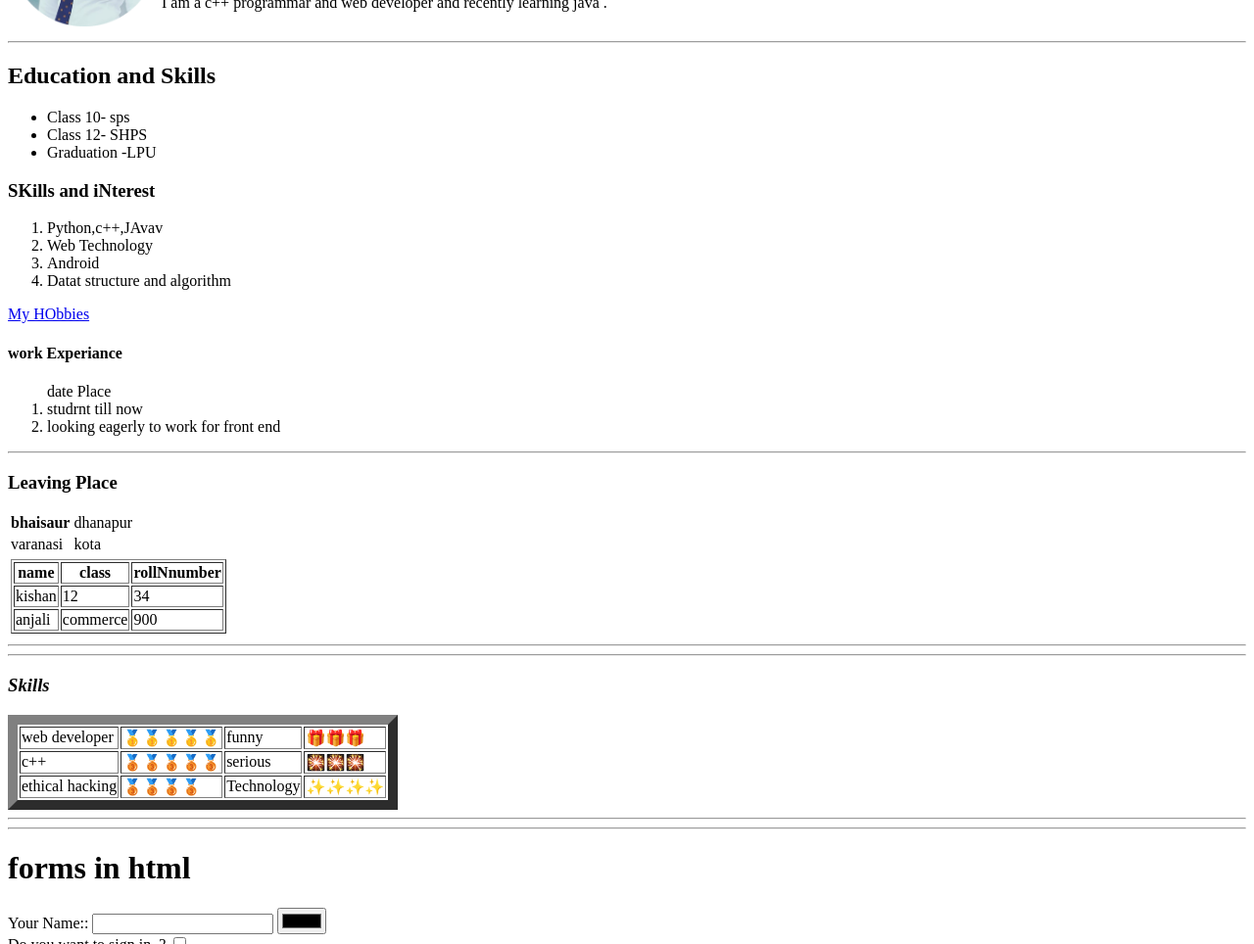
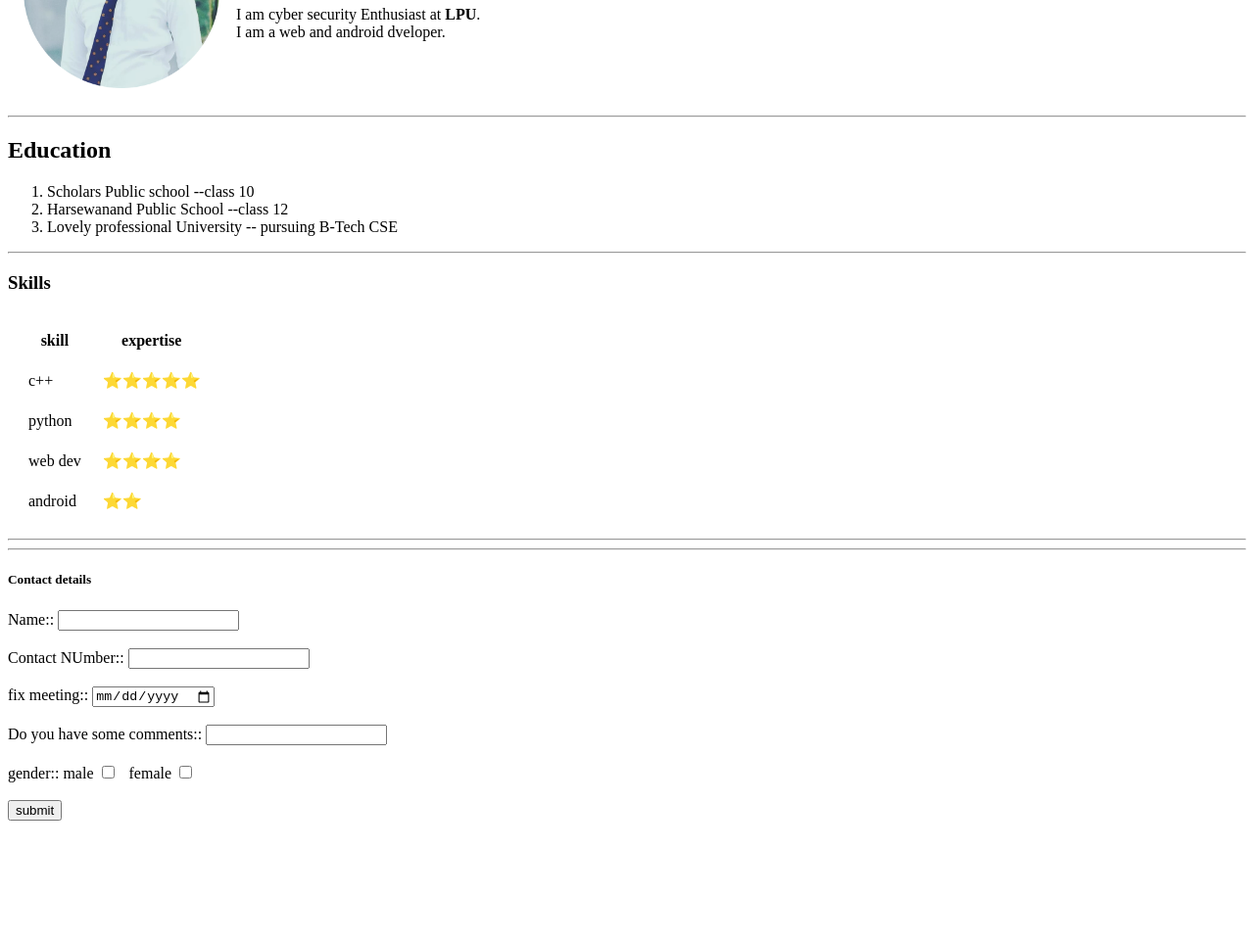
Before and after one commit to kishanup78910/mywebcv, a plain HTML site: page index.html in a window 1280 px wide. Shown: the part 134-1098 px from the top of the page at 98% size. After the commit the page ends 980 px from the top, so only its background shows below. Drawn offline with Linux system fonts and the light colour scheme.

Commit message:
Update index.html

```diff
--- a/index.html
+++ b/index.html
@@ -3,137 +3,81 @@
 
 <head>
   <meta charset="utf-8">
-  <title> 👨‍💻 KISHAN</title>
+  <title>👨‍💻KISHAN👨‍💻</title>
+<link rel="stylesheet" href="style.css">
 </head>
 
 <body >
-  <table>
+  <table cellspacing="15">
     <tr>
-      <td>  <img src="image.png" alt="myImage" width="150"height="150"></td>
-      <td>  <h1>Kishan Upadhyay</h1>
-          <p><i>Cyber Security Enthusiast at <strong>LPU</strong></i></p>
-          <p>I am a c++ programmar and web developer and recently learning java .</p></td>
+
+      <td><img src="image.png" alt="kishan picture" width="200" height="200"></td>
+      <td>
+        <h1>KISHAN UPADHYAY</h1>
+        <p>I am cyber security Enthusiast at <strong>LPU</strong>.<br>I am a web and android dveloper. </p>
+      </td>
+
     </tr>
+
   </table>
-
-
   <hr>
-
-  <h2>Education and Skills</h2>
-  <ul>
-    <li>Class 10- sps</li>
-    <li>Class 12- SHPS</li>
-    <li>Graduation -LPU</li>
-  </ul>
-  <h3>SKills and iNterest</h3>
+  <h2>Education</h2>
   <ol>
-    <li>Python,c++,JAvav</li>
-    <li>Web Technology</li>
-    <li>Android</li>
-    <li>Datat structure and algorithm</li>
-  </ol>
-<a href="hobbies.html">My HObbies</a>
-<h4>work Experiance</h4>
-<ol>
-  <thead>
-    <tr>
-      <th>date</th>
-      <th>Place</th>
-    </tr>
-  </thead>
-  <tbody>
-
-  </tbody>
-  <tfoot>
-
-  </tfoot>
-  <li>studrnt till now</li>
-  <li>looking eagerly to work for front end</li>
+    <li>
+      Scholars Public school --class 10
+    </li>
+    <li>
+      Harsewanand Public School --class 12
+    </li>
+    <li>
+      Lovely professional University -- pursuing B-Tech CSE
+    </li>
   </ol>
   <hr>
-<h3>Leaving Place</h3>
-
-<table>
+  <h3>Skills</h3>
+  <table cellspacing="20">
      <tr>
-    <th>bhaisaur</th>
-    <td>dhanapur</td>
-  </tr>
-  <tr>
-    <td>varanasi</td>
-    <td>kota</td>
-  </tr>
-</table>
-<table>
-  <tr>
-    <td><table border="1">
-      <thead>
-        <tr>
-          <th>name</th>
-          <th>class</th>
-          <th>rollNnumber</th>
-        </tr>
-      </thead>
-      <tbody>
-        <tr>
-          <td>kishan</td>
-          <td>12</td>
-          <td>34</td>
-        </tr>
-        <tr>
-          <td>anjali</td>
-          <td>commerce</td>
-          <td>900</td>
-        </tr>
-      </tbody>
-    </table> </td>
-    <td></td>
-  </tr>
-</table>
-
-
-<hr><hr>
-<h3><i>Skills</i></h3>
-<table border="10" >
-
-
-<tr>
-  <td>web developer</td>
-  <td>
-    🥇🥇🥇🥇🥇
-  </td>
-  <td>funny</td>
-  <td>🎁🎁🎁</td>
+       <th>skill</th>
+       <th>expertise</th>
      </tr>
      <tr>
        <td>c++</td>
-  <td>🥉🥉🥉🥉🥉</td>
-  <td>serious</td>
-  <td>🎇🎇🎇</td>
+       <td>⭐⭐⭐⭐⭐</td>
      </tr>
      <tr>
-  <td>ethical hacking</td>
-  <td>🥉🥉🥉🥉</td>
-  <td>Technology</td>
-  <td>✨✨✨✨</td>
+       <td>python</td>
+       <td>⭐⭐⭐⭐</td>
+     </tr>
+     <tr>
+       <td>web dev</td>
+       <td>⭐⭐⭐⭐</td>
+     </tr>
+     <tr>
+       <td>android</td>
+       <td>⭐⭐</td>
      </tr>
   </table>
-<hr><hr>
-<h1>forms in html</h1>
-<form class="" action="mailto:kishanup789@gmail.com" method="post">
-  <label for="">Your Name::</label>
-  <input type="text" name="" value="">
-  <input type="color" name="" value=""><br>
-  <label for="">Do you want to sign in, ?</label>
-  <input type="checkbox" name="" value=""><br>
-  <label for="">Enter the password</label>
-  <br>
-  <input type="password" name="" value="">
+  <hr>
+<hr >
+<h5>Contact details</h5>
+<form class="" action="index.html" method="post">
+  <label for="">Name::</label>
+  <input type="text" name="" value=""><br><br>
+  <label for="">Contact NUmber::</label>
+  <input type="text" name="" value=""><br><br>
+  <label for="">fix meeting::</label>
+  <input type="date" name="" value=""><br><br>
 
-   <input type="date" name="" value=""><br><br>
-   <input type="time" name="" value="">
-   <textarea name="name" rows="8" cols="20"></textarea>
+  <label for="">Do you have some comments::</label>
+  <input type="textarea" name="" value=""><br><br>
+
+  <label for="">gender::</label>
+  <label for="">male</label>
+  <input type="checkbox" name="" value="">
+  &nbsp;&nbsp;<label for="">female</label>
+  <input type="checkbox" name="" value=""><br><br>
   <input type="submit" name="" value="submit">
-   <input type="email" name="" value="">
+
 </form>
 
 </body>
```
Lines whose indentation alone changed are shown as unchanged.
